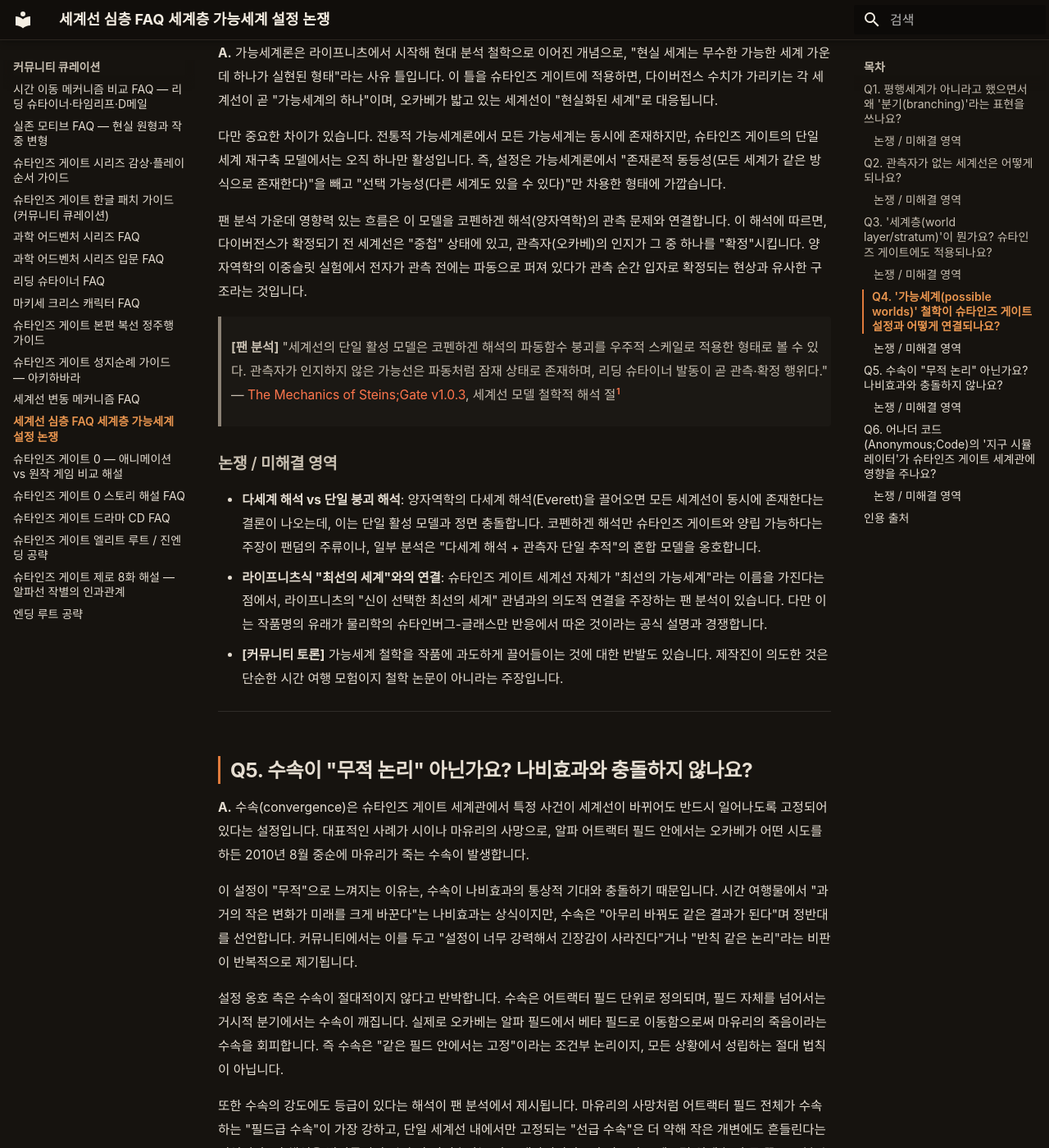
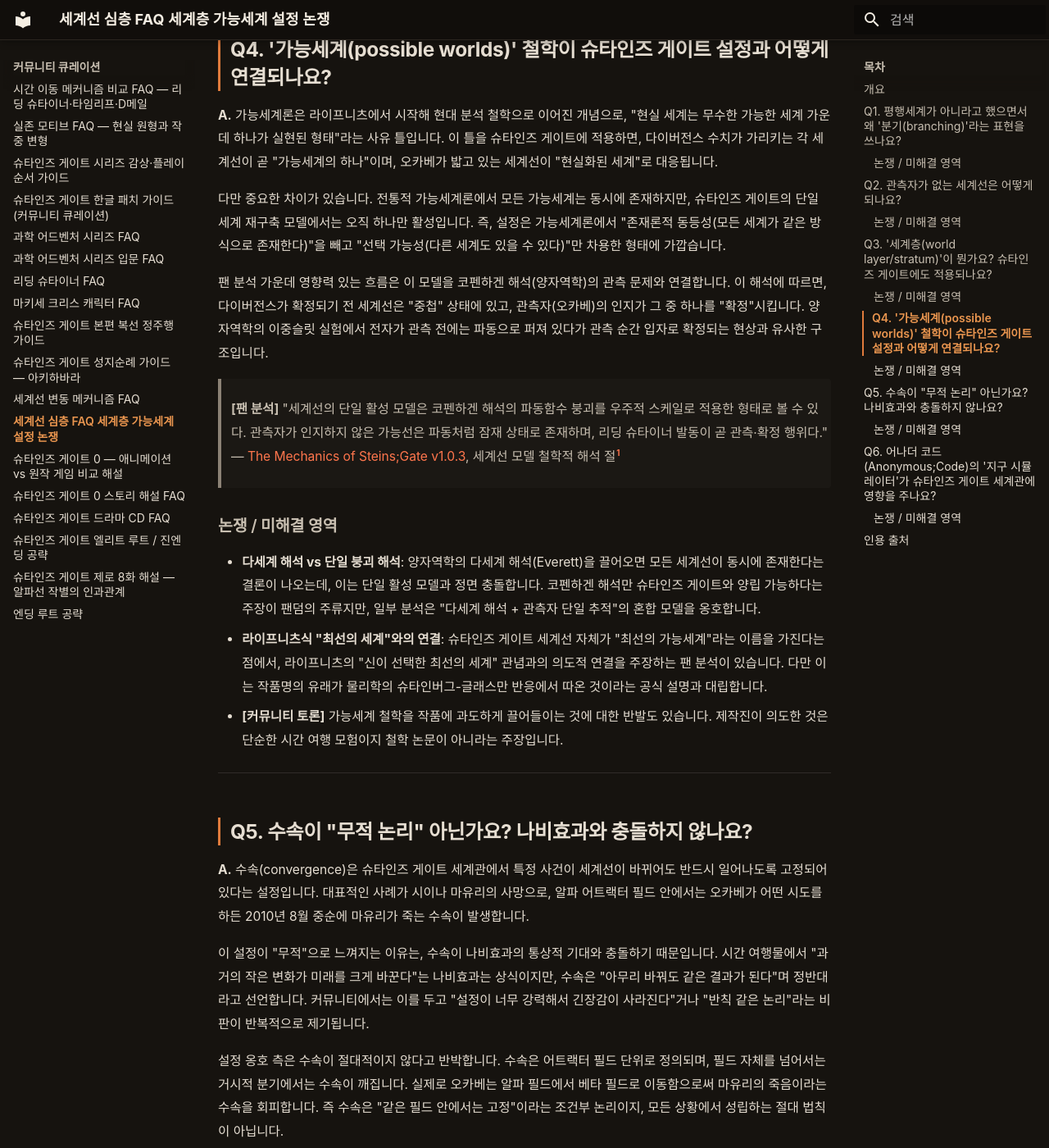
Before and after one commit to sgwiki/sgwiki.github.io, an MkDocs documentation site: the page built from wiki/커뮤니티-큐레이션/세계선-심층-FAQ-세계층-가능세계-설정-논쟁.md, in a window 1280 px wide and 1400 px high, scrolled down 3708 px. Shown: the whole window at 82% size. Built offline with MkDocs 1.6.1 and Material for MkDocs 9.7.7, drawn with Linux system fonts in a browser that asks for light colours; some web fonts are replaced; some of the changed text lies outside the part shown.

Commit message:
chore(wiki): 세계선 심층 FAQ 정비 — 개요 섹션 추가·번역투 교정·어미 호응 통일·사이먼 직업 명칭 정정
Co-Authored-By: Claude Opus 4.6 <noreply@anthropic.com>

```diff
--- a/wiki/커뮤니티-큐레이션/세계선-심층-FAQ-세계층-가능세계-설정-논쟁.md
+++ b/wiki/커뮤니티-큐레이션/세계선-심층-FAQ-세계층-가능세계-설정-논쟁.md
@@ -11,7 +11,9 @@ description: "단일 세계 재구축 모델과 '분기' 용어의 충돌, 관
 
 # 세계선 심층 FAQ — 세계층·가능세계·설정 논쟁
 
-이 문서는 세계선(world line) 설정 가운데 팬덤이 가장 첨예하게 의견이 나뉘는 여섯 가지 논점을 정리한 심층 FAQ입니다. 다루는 범위는 단일 세계 재구축 모델과 "분기(branching)"라는 용어 사이의 충돌에서부터, 세계층(world layer)·가능세계(possible worlds) 철학·수속 논리 비판·어나더 코드 연계까지를 망라합니다.
+## 개요
+
+이 문서는 세계선(world line) 설정 가운데 팬덤이 가장 첨예하게 의견이 나뉘는 여섯 가지 논점을 정리한 심층 FAQ입니다. 다루는 범위는 단일 세계 재구축 모델과 "분기(branching)"라는 용어 사이의 충돌에서부터 세계층(world layer)·가능세계(possible worlds) 철학·수속 논리 비판·어나더 코드 연계까지를 아우릅니다.
 
 세계선의 기본 정의·어트랙터 필드의 구조·다이버전스 수치 체계·수속 메커니즘의 정식 해설은 [세계선](../lore/세계선.md)에서 종합적으로 다루며, 리딩 슈타이너 발동 조건·관측자 가설·극장판 과부하 전개는 [리딩 슈타이너 FAQ](리딩-슈타이너-FAQ.md)에, 타임리프와 D메일의 인과 개변 구조 차이는 [시간이동 메커니즘 비교 FAQ](faq-시간이동-메커니즘-비교.md)에, 어트랙터 필드 간 이동 사례와 수속 결과 전체 목록은 [어트랙터 필드](../lore/어트랙터-필드와-수속.md)에 위임합니다. 이 문서는 **논쟁과 해석이 갈리는 지점**에 집중합니다.
 
@@ -74,7 +76,7 @@ description: "단일 세계 재구축 모델과 '분기' 용어의 충돌, 관
 
 - **소급 적용의 정당성**: 슈타인즈 게이트 본편 제작 시점에 세계층 설정이 구상되어 있었는지 확인할 길이 없습니다. SG0 가사의 "world-layer"가 의도적 세계관 연결인지, 단순한 분위기적 영어 구절인지에 대한 합의가 없습니다.
 - **시리즈 연속성의 문제**: 어나더 코드가 과학 어드벤처 시리즈의 "정규 후속"인지, 별개 세계관의 작품인지에 대한 공식 발언이 시점마다 달라집니다. 정규 연속이라면 세계층은 슈타인즈 게이트 설정의 필수 연장이 되고, 별개라면 단순한 테마적 참조에 그칩니다.
-- **"층 위의 층" 무한 후퇴**: 세계층이 겹겹이 쌓인 구조라면, 가장 꼭대기 층은 무엇인가라는 질문이 발생합니다. 어나더 코드 본편도 이 문제를 완전히 해결하지 않으며, 팬덤은 "최상위 시뮬레이터"의 존재 여부를 두고 추측을 이어가고 있습니다.
+- **"층 위의 층" 무한 후퇴**: 세계층이 겹겹이 쌓인 구조라면, 가장 꼭대기 층은 무엇인지라는 질문이 발생합니다. 어나더 코드 본편도 이 문제를 완전히 해결하지 않으며, 팬덤은 "최상위 시뮬레이터"의 존재 여부를 두고 추측을 이어가고 있습니다.
 
 ---
 
@@ -84,14 +86,14 @@ description: "단일 세계 재구축 모델과 '분기' 용어의 충돌, 관
 
 다만 중요한 차이가 있습니다. 전통적 가능세계론에서 모든 가능세계는 동시에 존재하지만, 슈타인즈 게이트의 단일 세계 재구축 모델에서는 오직 하나만 활성입니다. 즉, 설정은 가능세계론에서 "존재론적 동등성(모든 세계가 같은 방식으로 존재한다)"을 빼고 "선택 가능성(다른 세계도 있을 수 있다)"만 차용한 형태에 가깝습니다.
 
-팬 분석 가운데 영향력 있는 흐름은 이 모델을 코펜하겐 해석(양자역학)의 관측 문제와 연결합니다. 이 해석에 따르면, 다이버전스가 확정되기 전 세계선은 "중첩" 상태에 있고, 관측자(오카베)의 인지가 그 중 하나를 "확정"시킵니다. 양자역학의 이중슬릿 실험에서 전자가 관측 전에는 파동으로 퍼져 있다가 관측 순간 입자로 확정되는 현상과 유사한 구조라는 것입니다.
+팬 분석 가운데 영향력 있는 흐름은 이 모델을 코펜하겐 해석(양자역학)의 관측 문제와 연결합니다. 이 해석에 따르면, 다이버전스가 확정되기 전 세계선은 "중첩" 상태에 있고, 관측자(오카베)의 인지가 그 중 하나를 "확정"시킵니다. 양자역학의 이중슬릿 실험에서 전자가 관측 전에는 파동으로 퍼져 있다가 관측 순간 입자로 확정되는 현상과 유사한 구조입니다.
 
 > **[팬 분석]** "세계선의 단일 활성 모델은 코펜하겐 해석의 파동함수 붕괴를 우주적 스케일로 적용한 형태로 볼 수 있다. 관측자가 인지하지 않은 가능선은 파동처럼 잠재 상태로 존재하며, 리딩 슈타이너 발동이 곧 관측·확정 행위다." — [The Mechanics of Steins;Gate v1.0.3](../근거자료/비공식/mechanics-of-steins-gate/ch2.md#21-어트랙터-필드-이론), 세계선 모델 철학적 해석 절[^1]
 
 ### 논쟁 / 미해결 영역
 
-- **다세계 해석 vs 단일 붕괴 해석**: 양자역학의 다세계 해석(Everett)을 끌어오면 모든 세계선이 동시에 존재한다는 결론이 나오는데, 이는 단일 활성 모델과 정면 충돌합니다. 코펜하겐 해석만 슈타인즈 게이트와 양립 가능하다는 주장이 팬덤의 주류이나, 일부 분석은 "다세계 해석 + 관측자 단일 추적"의 혼합 모델을 옹호합니다.
-- **라이프니츠식 "최선의 세계"와의 연결**: 슈타인즈 게이트 세계선 자체가 "최선의 가능세계"라는 이름을 가진다는 점에서, 라이프니츠의 "신이 선택한 최선의 세계" 관념과의 의도적 연결을 주장하는 팬 분석이 있습니다. 다만 이는 작품명의 유래가 물리학의 슈타인버그-글래스만 반응에서 따온 것이라는 공식 설명과 경쟁합니다.
+- **다세계 해석 vs 단일 붕괴 해석**: 양자역학의 다세계 해석(Everett)을 끌어오면 모든 세계선이 동시에 존재한다는 결론이 나오는데, 이는 단일 활성 모델과 정면 충돌합니다. 코펜하겐 해석만 슈타인즈 게이트와 양립 가능하다는 주장이 팬덤의 주류지만, 일부 분석은 "다세계 해석 + 관측자 단일 추적"의 혼합 모델을 옹호합니다.
+- **라이프니츠식 "최선의 세계"와의 연결**: 슈타인즈 게이트 세계선 자체가 "최선의 가능세계"라는 이름을 가진다는 점에서, 라이프니츠의 "신이 선택한 최선의 세계" 관념과의 의도적 연결을 주장하는 팬 분석이 있습니다. 다만 이는 작품명의 유래가 물리학의 슈타인버그-글래스만 반응에서 따온 것이라는 공식 설명과 대립합니다.
 - **[커뮤니티 토론]** 가능세계 철학을 작품에 과도하게 끌어들이는 것에 대한 반발도 있습니다. 제작진이 의도한 것은 단순한 시간 여행 모험이지 철학 논문이 아니라는 주장입니다.
 
 ---
@@ -100,7 +102,7 @@ description: "단일 세계 재구축 모델과 '분기' 용어의 충돌, 관
 
 **A.** 수속(convergence)은 슈타인즈 게이트 세계관에서 특정 사건이 세계선이 바뀌어도 반드시 일어나도록 고정되어 있다는 설정입니다. 대표적인 사례가 시이나 마유리의 사망으로, 알파 어트랙터 필드 안에서는 오카베가 어떤 시도를 하든 2010년 8월 중순에 마유리가 죽는 수속이 발생합니다.
 
-이 설정이 "무적"으로 느껴지는 이유는, 수속이 나비효과의 통상적 기대와 충돌하기 때문입니다. 시간 여행물에서 "과거의 작은 변화가 미래를 크게 바꾼다"는 나비효과는 상식이지만, 수속은 "아무리 바꿔도 같은 결과가 된다"며 정반대를 선언합니다. 커뮤니티에서는 이를 두고 "설정이 너무 강력해서 긴장감이 사라진다"거나 "반칙 같은 논리"라는 비판이 반복적으로 제기됩니다.
+이 설정이 "무적"으로 느껴지는 이유는, 수속이 나비효과의 통상적 기대와 충돌하기 때문입니다. 시간 여행물에서 "과거의 작은 변화가 미래를 크게 바꾼다"는 나비효과는 상식이지만, 수속은 "아무리 바꿔도 같은 결과가 된다"며 정반대라고 선언합니다. 커뮤니티에서는 이를 두고 "설정이 너무 강력해서 긴장감이 사라진다"거나 "반칙 같은 논리"라는 비판이 반복적으로 제기됩니다.
 
 설정 옹호 측은 수속이 절대적이지 않다고 반박합니다. 수속은 어트랙터 필드 단위로 정의되며, 필드 자체를 넘어서는 거시적 분기에서는 수속이 깨집니다. 실제로 오카베는 알파 필드에서 베타 필드로 이동함으로써 마유리의 죽음이라는 수속을 회피합니다. 즉 수속은 "같은 필드 안에서는 고정"이라는 조건부 논리이지, 모든 상황에서 성립하는 절대 법칙이 아닙니다.
 
@@ -132,7 +134,7 @@ description: "단일 세계 재구축 모델과 '분기' 용어의 충돌, 관
 - **정식 연결 여부**: 치요마루 본인이 슈타인즈 게이트와 어나더 코드를 "같은 세계관"이라 명시한 발언과 별개 작품이라 암시한 발언이 혼재합니다. 팬덤은 어느 쪽이 정확한지 의견이 갈립니다.
 - **시뮬레이션 가설의 서사적 효과**: 작품을 시뮬레이션으로 해석하면 설정 정합성은 얻되 감정적 진정성을 잃는다는 비판이 있습니다. 반대로, 시뮬레이션 안에서도 의미를 찾으려는 인물들의 투쟁이 더 비극적이라는 옹호도 있습니다.
 - **세계층과 지구 시뮬레이터의 관계**: Q3에서 다룬 세계층 개념과 이 절의 시뮬레이터 설정이 동일한 메커니즘의 두 표현인지, 별개의 위계인지에 대한 팬덤 합의가 없습니다. 시리즈 전체의 "메타 세계관"을 구상하려는 시도는 계속되고 있으나, 공식 차원의 총괄 설정은 아직 발표되지 않았습니다.
-- **[커뮤니티 토론]** "슈타인즈 게이트를 어나더 코드 때문에 재해석해야 하는가"라는 태도 질문이 반복적으로 등장합니다. 본편만으로 완결된 서사로 볼 것인지, 시리즈 전체의 퍼즐 한 조각으로 볼 것인지를 두는 이 분기는 팬덤의 감상 태도 자체를 가르는 지점이 되고 있습니다.
+- **[커뮤니티 토론]** "슈타인즈 게이트를 어나더 코드 때문에 재해석해야 하는가"라는 태도 질문이 반복적으로 등장합니다. 본편만으로 완결된 서사로 볼 것인지, 시리즈 전체의 퍼즐 한 조각으로 볼 것인지를 두고 팬덤의 감상 태도 자체가 갈리는 지점이 되고 있습니다.
 
 ---
 
```
Also changed, not shown: other parts of wiki/커뮤니티-큐레이션/세계선-심층-FAQ-세계층-가능세계-설정-논쟁.md (+3 -3 lines).
